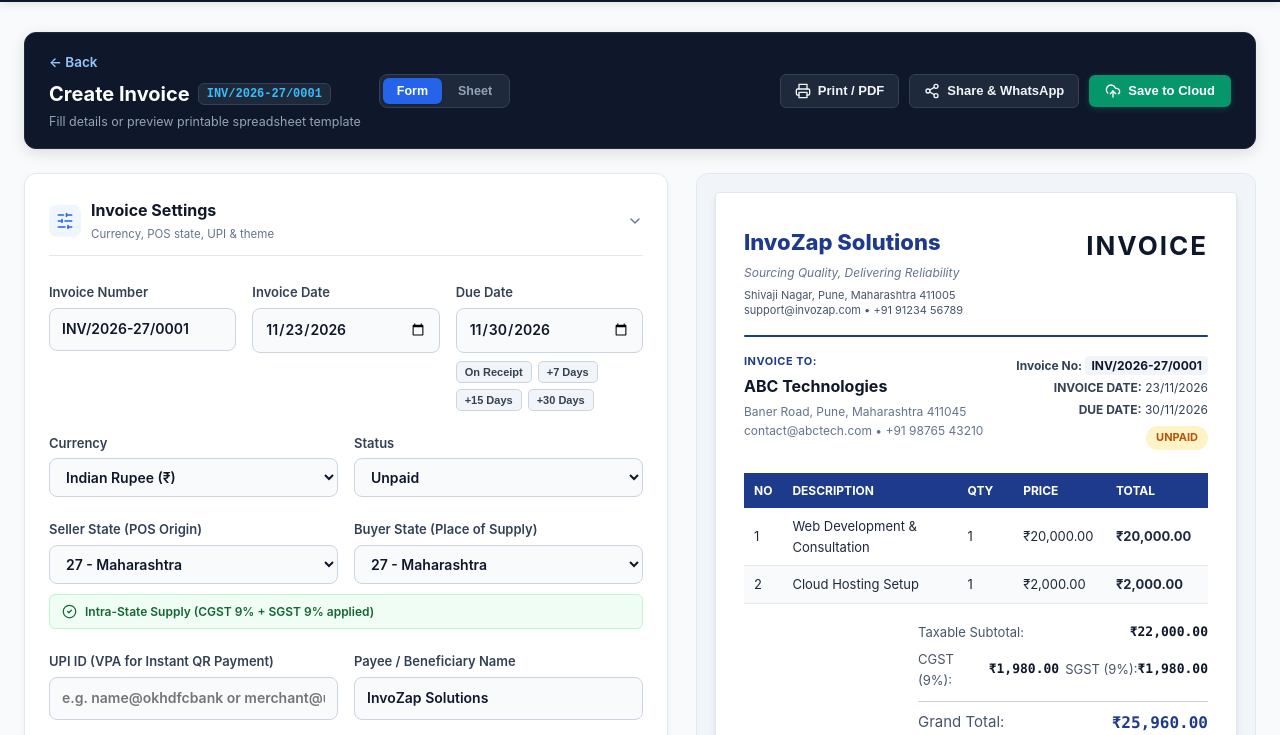
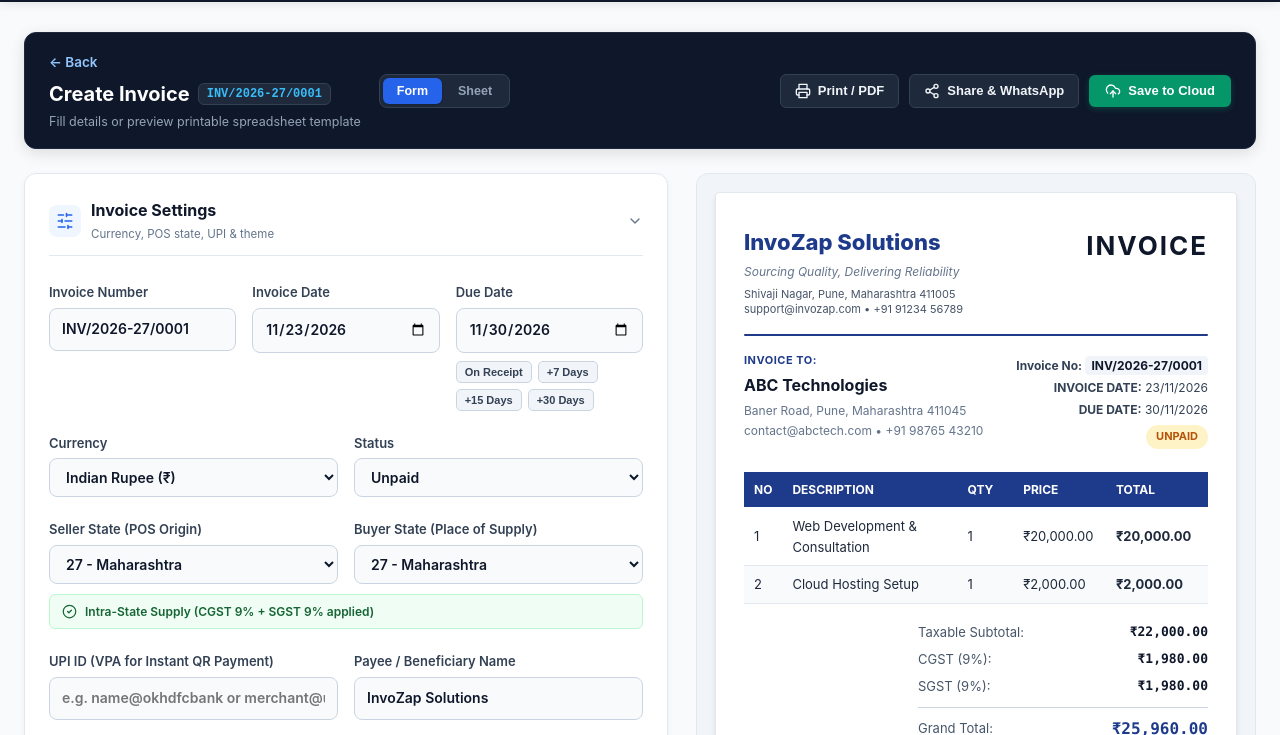
Before and after one commit to mohit-0717/InvoZap, a website: page public/createnew.html in a window 1280 px wide. Shown: the part 65-800 px from the top of the page. Drawn offline with Linux system fonts and the light colour scheme.

Commit message:
Fix CGST and SGST breakdown row alignment in preview totals

```diff
--- a/public/createinvoice.css
+++ b/public/createinvoice.css
@@ -691,12 +691,11 @@
   font-size: 13px;
 }
 
-.preview-totals > div,
+.preview-totals > div:not(#taxBreakdownArea):not(#prevWordsRow),
 #taxBreakdownArea > div {
-  display: grid !important;
-  grid-template-columns: 1fr auto !important;
+  display: flex !important;
+  justify-content: space-between !important;
   align-items: center;
-  justify-content: space-between;
   width: 100% !important;
   font-size: 13px;
 }
@@ -717,15 +716,15 @@
 }
 
 #taxBreakdownArea {
-  display: flex;
-  flex-direction: column;
-  gap: 6px;
+  display: flex !important;
+  flex-direction: column !important;
+  gap: 6px !important;
   width: 100% !important;
 }
 
 .preview-totals .grand-total {
-  display: grid !important;
-  grid-template-columns: 1fr auto !important;
+  display: flex !important;
+  justify-content: space-between !important;
   align-items: center;
   font-size: 15px;
   color: var(--accent-color, #1e3a8a);
--- a/public/quotation.css
+++ b/public/quotation.css
@@ -562,23 +562,26 @@
   font-size: 13px;
 }
 
-.preview-totals div {
-  display: flex;
-  justify-content: space-between;
-  width: 250px;
+.preview-totals > div:not(#taxBreakdownArea):not(#prevWordsRow),
+#taxBreakdownArea > div {
+  display: flex !important;
+  justify-content: space-between !important;
+  align-items: center;
+  width: 250px !important;
 }
 
 #taxBreakdownArea {
-  display: flex;
-  flex-direction: column;
-  gap: 6px;
+  display: flex !important;
+  flex-direction: column !important;
+  gap: 6px !important;
   width: 250px !important;
 }
 
-#taxBreakdownArea div {
-  display: flex;
-  justify-content: space-between;
-  width: 100%;
+#taxBreakdownArea > div {
+  display: flex !important;
+  justify-content: space-between !important;
+  align-items: center !important;
+  width: 100% !important;
 }
 
 .preview-totals .grand-total {
--- a/public/quotation.js
+++ b/public/quotation.js
@@ -265,10 +265,13 @@ document.addEventListener("DOMContentLoaded", function () {
         taxBreakdownArea.innerHTML = "";
         const createBreakdownRow = (label, val) => {
           const d = document.createElement("div");
-          d.style.cssText = "display: flex; justify-content: space-between; color: #475569;";
+          d.className = "totals-row";
+          d.style.cssText = "display: flex; justify-content: space-between; align-items: center; width: 100%; color: #475569;";
           const s = document.createElement("span");
+          s.className = "total-label";
           s.textContent = label;
           const b = document.createElement("b");
+          b.className = "total-value";
           b.textContent = val;
           d.append(s, b);
           return d;
--- a/public/script.js
+++ b/public/script.js
@@ -275,10 +275,13 @@ document.addEventListener("DOMContentLoaded", function () {
         taxBreakdownArea.innerHTML = "";
         const createBreakdownRow = (label, val) => {
           const d = document.createElement("div");
-          d.style.cssText = "display: flex; justify-content: space-between; color: #475569;";
+          d.className = "totals-row";
+          d.style.cssText = "display: flex; justify-content: space-between; align-items: center; width: 100%; color: #475569;";
           const s = document.createElement("span");
+          s.className = "total-label";
           s.textContent = label;
           const b = document.createElement("b");
+          b.className = "total-value";
           b.textContent = val;
           d.append(s, b);
           return d;
```
